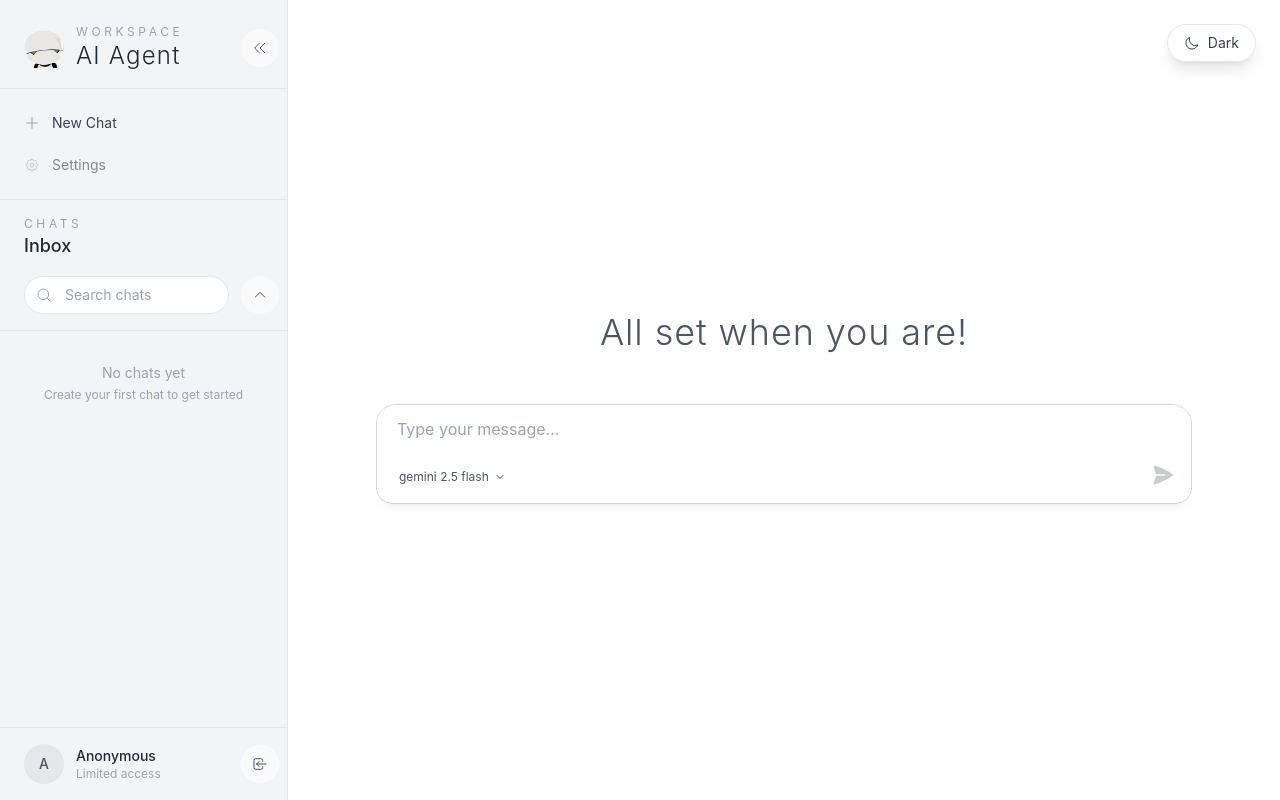
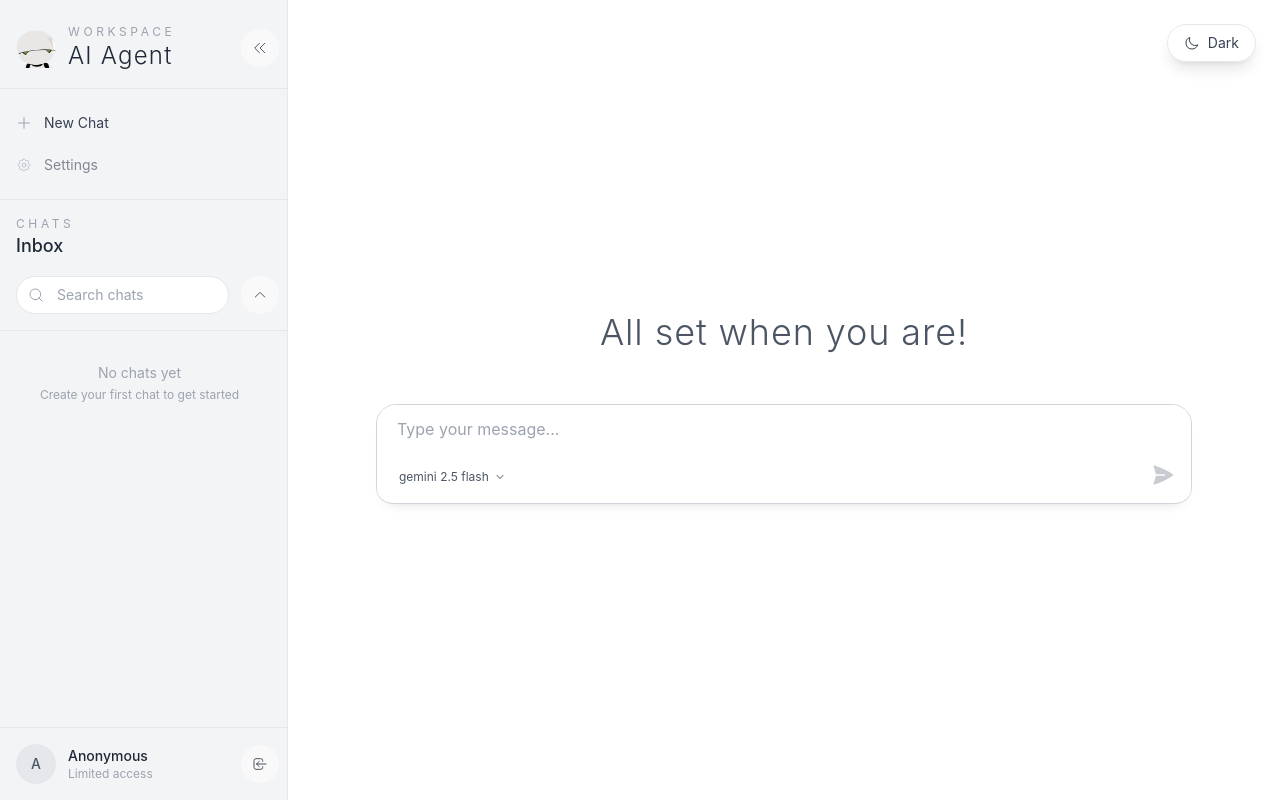
Before and after one commit to orsinialberto/ai-agent-chat, a React (Vite) app in the folder frontend/: page / in a window 1280 px wide. Built offline with nearby package versions, Linux system fonts and the light colour scheme; a web font is replaced by a local one.

Commit message:
style: tighten sidebar left padding

```diff
--- a/frontend/src/components/sidebar/ChatItem.tsx
+++ b/frontend/src/components/sidebar/ChatItem.tsx
@@ -68,7 +68,7 @@ export const ChatItem: React.FC<ChatItemProps> = ({
     <>
       <div
         className={`
-          group relative pl-6 pr-6 py-2 rounded-lg cursor-pointer transition-colors
+          group relative pl-4 pr-6 py-2 rounded-lg cursor-pointer transition-colors
           ${isActive
             ? 'bg-gray-200 dark:bg-gray-700 border border-gray-300 dark:border-gray-600'
             : 'hover:bg-gray-200/50 dark:hover:bg-gray-700/50'
--- a/frontend/src/components/sidebar/ChatList.tsx
+++ b/frontend/src/components/sidebar/ChatList.tsx
@@ -25,7 +25,7 @@ export const ChatList: React.FC<ChatListProps> = ({
 }) => {
   if (error) {
     return (
-      <div className="pl-6 pr-6 py-4">
+      <div className="pl-4 pr-6 py-4">
         <div className="bg-red-900/30 border border-red-700 text-red-300 px-4 py-3 rounded">
           <div className="flex justify-between items-center">
             <span className="text-sm">{error}</span>
@@ -43,7 +43,7 @@ export const ChatList: React.FC<ChatListProps> = ({
 
   if (isLoading) {
     return (
-      <div className="pl-6 pr-6 py-4">
+      <div className="pl-4 pr-6 py-4">
         <div className="flex items-center justify-center py-8">
           <div className="animate-spin rounded-full h-8 w-8 border-b-2 border-gray-400"></div>
           <span className="ml-2 text-gray-400">Loading chats...</span>
@@ -54,7 +54,7 @@ export const ChatList: React.FC<ChatListProps> = ({
 
   if (chats.length === 0) {
     return (
-      <div className="pl-6 pr-6 py-4">
+      <div className="pl-4 pr-6 py-4">
         <div className="text-center text-gray-400 py-8">
           <p className="text-sm">No chats yet</p>
           <p className="text-xs mt-1">Create your first chat to get started</p>
--- a/frontend/src/components/sidebar/NewChatButton.tsx
+++ b/frontend/src/components/sidebar/NewChatButton.tsx
@@ -16,7 +16,7 @@ export const NewChatButton: React.FC<NewChatButtonProps> = ({
   const baseClasses =
     variant === 'pill'
       ? 'inline-flex items-center justify-center gap-2 rounded-full bg-gray-900 text-white dark:bg-white dark:text-gray-900 px-4 py-2 text-sm font-medium shadow-sm hover:shadow transition-colors duration-200'
-      : 'w-full flex items-center justify-start pl-6 pr-6 pt-4 pb-2 text-base text-gray-700 dark:text-gray-100 hover:text-gray-900 dark:hover:text-white hover:bg-gray-200 dark:hover:bg-gray-700 rounded-lg transition-all duration-200';
+      : 'w-full flex items-center justify-start pl-4 pr-6 pt-4 pb-2 text-base text-gray-700 dark:text-gray-100 hover:text-gray-900 dark:hover:text-white hover:bg-gray-200 dark:hover:bg-gray-700 rounded-lg transition-all duration-200';
 
   return (
     <button
--- a/frontend/src/components/sidebar/Sidebar.tsx
+++ b/frontend/src/components/sidebar/Sidebar.tsx
@@ -137,7 +137,7 @@ export const Sidebar: React.FC<SidebarProps> = ({
           {isOpen ? (
             <>
               {/* Header & quick actions */}
-              <div className="px-6 pt-6 pb-4 border-b border-gray-200 dark:border-gray-700 space-y-4">
+              <div className="pl-4 pr-6 pt-6 pb-4 border-b border-gray-200 dark:border-gray-700 space-y-4">
                 <div className="flex items-center justify-between gap-3">
                   <button
                     onClick={() => {
@@ -179,7 +179,7 @@ export const Sidebar: React.FC<SidebarProps> = ({
                   </div>
                 </div>
 
-                <div className="-mx-6 h-px bg-gray-200 dark:bg-gray-700/70" />
+                <div className="-ml-4 -mr-6 h-px bg-gray-200 dark:bg-gray-700/70" />
 
                 <div className="space-y-1.5">
                   <button
@@ -219,7 +219,7 @@ export const Sidebar: React.FC<SidebarProps> = ({
               </div>
 
               {/* Chats Title + search */}
-              <div className="px-6 pt-4 pb-4 border-b border-gray-200 dark:border-gray-700">
+              <div className="pl-4 pr-6 pt-4 pb-4 border-b border-gray-200 dark:border-gray-700">
                 <div>
                   <p className="text-xs uppercase tracking-[0.3em] text-gray-400 dark:text-gray-500">Chats</p>
                   <h1 className="text-lg font-medium text-gray-800 dark:text-gray-100">Inbox</h1>
@@ -323,7 +323,7 @@ export const Sidebar: React.FC<SidebarProps> = ({
               {showChatList ? (
                 <div className="flex-1 overflow-y-auto scrollbar-hide">
                   {showEmptyState ? (
-                    <div className="px-6 py-8 text-center text-gray-400 dark:text-gray-500">
+                    <div className="pl-4 pr-6 py-8 text-center text-gray-400 dark:text-gray-500">
                       <p className="text-sm">{emptyStateLabel}</p>
                       {!hasSearch && (
                         <p className="text-xs mt-1">Create your first chat to get started</p>
@@ -349,7 +349,7 @@ export const Sidebar: React.FC<SidebarProps> = ({
               )}
 
               {/* User info and login/logout at bottom */}
-              <div className="mt-auto border-t border-gray-200 dark:border-gray-700 px-6 py-4">
+              <div className="mt-auto border-t border-gray-200 dark:border-gray-700 pl-4 pr-6 py-4">
                 <div className="flex items-center justify-between gap-3">
                   <div className="flex items-center gap-3 min-w-0">
                     <div className="h-10 w-10 rounded-full bg-gray-200 dark:bg-gray-700 flex items-center justify-center text-sm font-medium text-gray-600 dark:text-gray-200">
```
